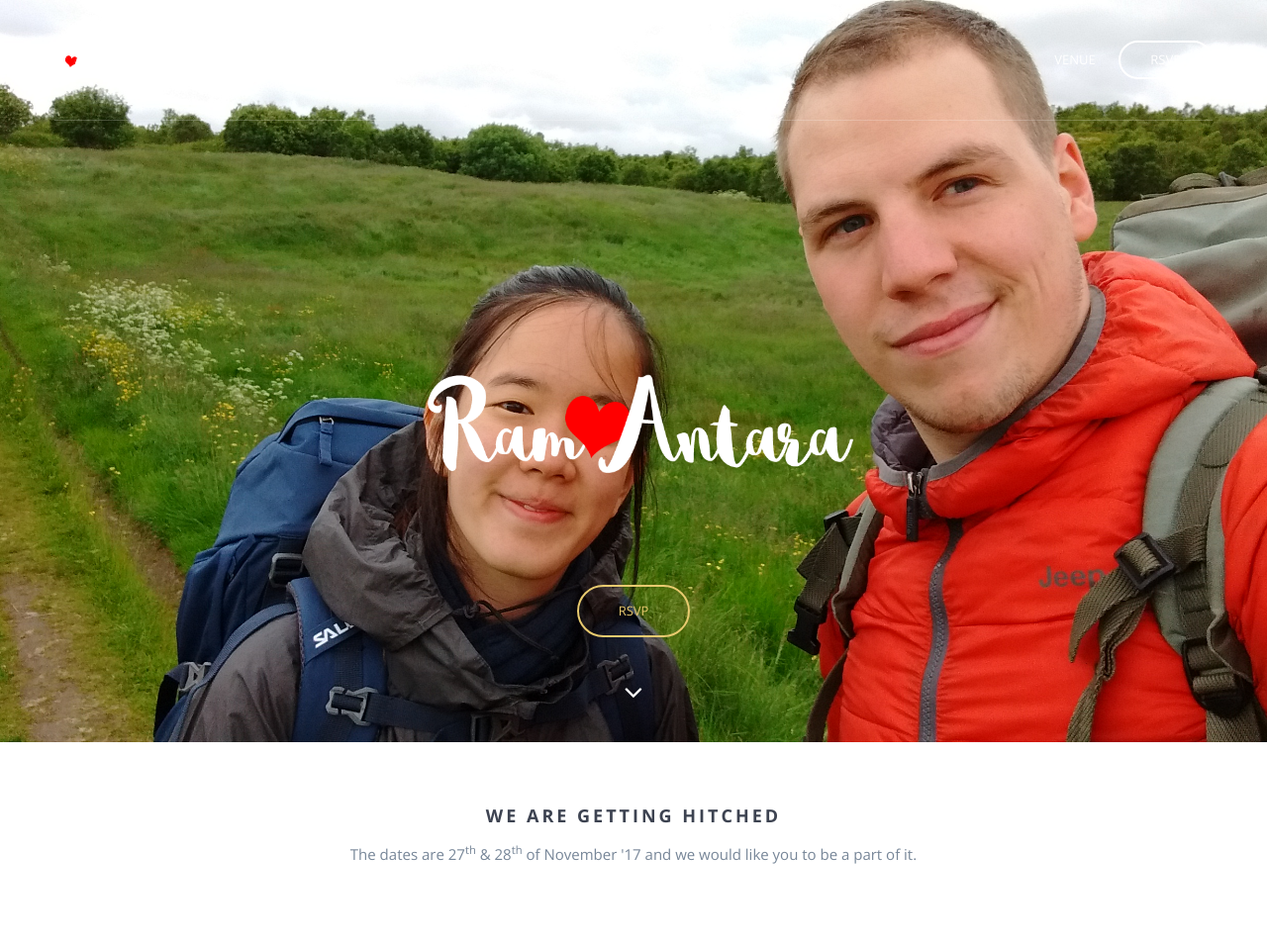
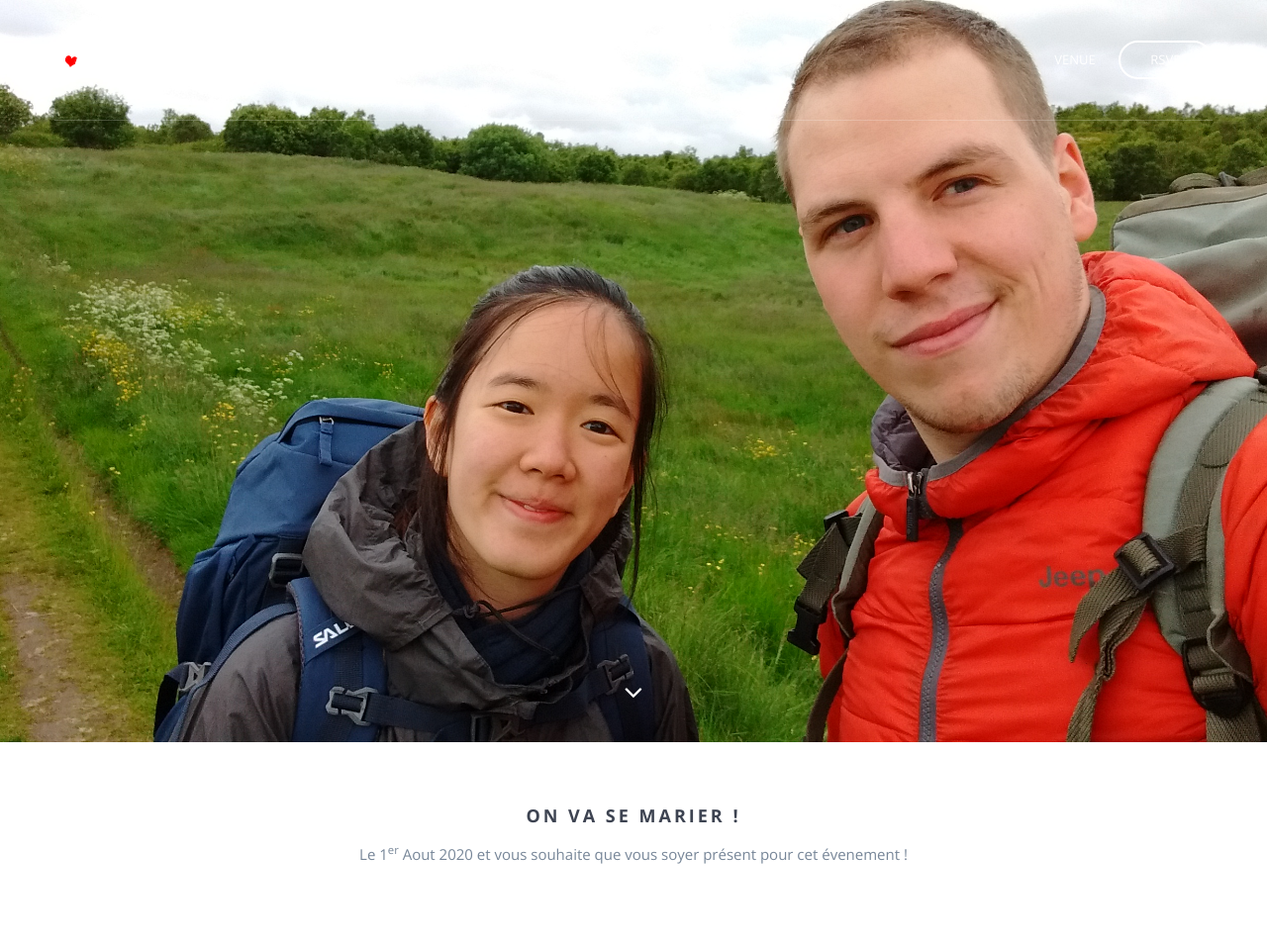
Before and after one commit to AiwaEtThomas/AiwaEtThomas.github.io, a website: page index.html in a window 1280 px wide. Shown: the top 957 px of the page at 99% size. Drawn offline with nearby package versions, Linux system fonts and the light colour scheme; some packages are replaced by stand-ins of ours; grey boxes are pictures that could not be loaded; a script that the page names is missing; files whose address does not match are found by name.

Commit message:
Change title

```diff
--- a/index.html
+++ b/index.html
@@ -63,7 +63,7 @@
             </div>
         </header>
     </section>
-    <div class="container">
+    <div class="container" style="display: none">
         <div class="row">
             <div class="col-md-10 col-md-offset-1">
                 <div class="hero-content text-center">
@@ -88,9 +88,8 @@
     <div class="container">
         <div class="row">
             <div class="col-md-12 text-center">
-                <h3>We are getting hitched</h3>
-                <p>The dates are 27<sup>th</sup> & 28<sup>th</sup> of November '17 and we would like you to be a part of
-                    it.</p>
+                <h3>On va se marier !</h3>
+                <p>Le 1<sup>er</sup> Aout 2020 et vous souhaite que vous soyer présent pour cet évenement !</p>
                 <div class="share-bar"></div>
             </div>
         </div>
```
